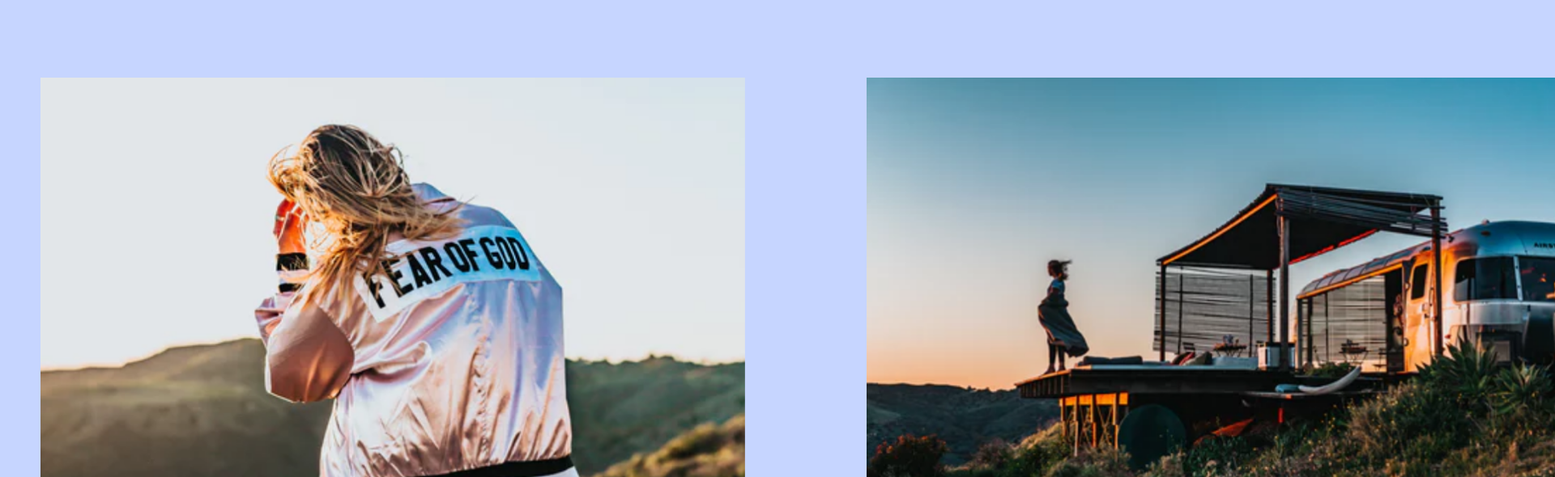
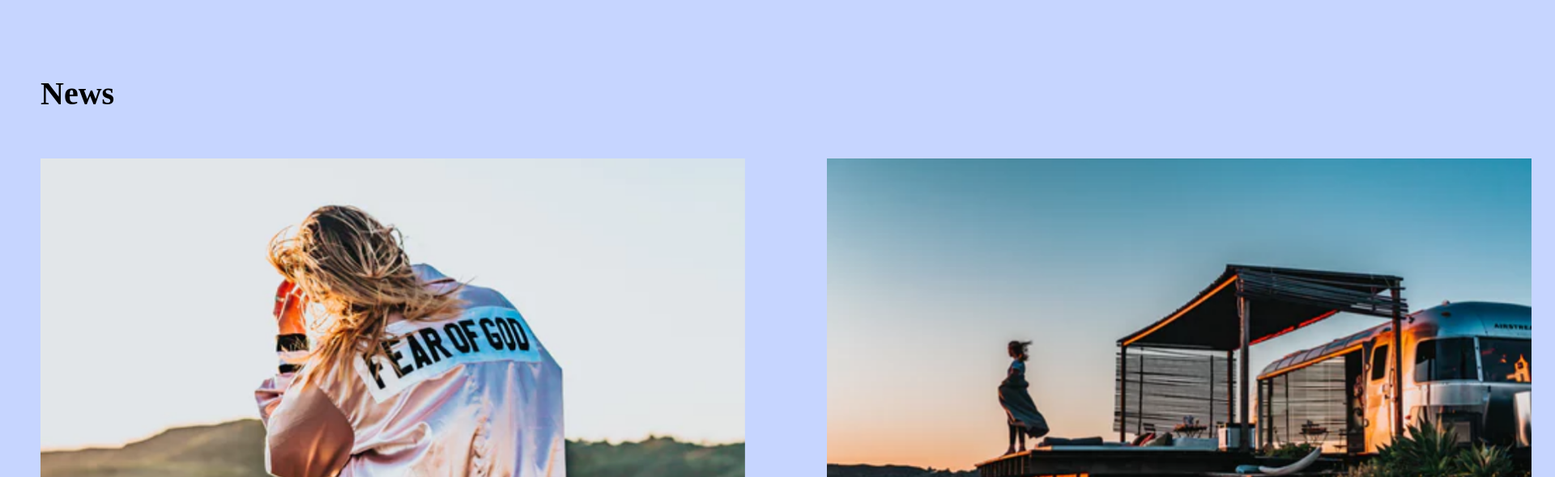
Before and after one commit to gvanca399/travel, a plain HTML site: page index.html in a window 1280 px wide. Shown: the part 686-1276 px from the top of the page at 81% size, 1920 px wide, since content can reach past the window. Drawn offline with Linux system fonts and the light colour scheme.

Commit message:
last changes for button

```diff
--- a/css/style.css
+++ b/css/style.css
@@ -43,7 +43,7 @@
 }
 .grid-contaner {
     display: grid;
-    grid-gap: 50px 50px;
+    grid-gap: 115px 1px;
     grid-template-columns:1fr 1fr 1fr ;
 }
 .grid-item {
@@ -51,6 +51,7 @@
     height: 775px;
     margin-left: 50px;
     margin-right: 50px;
+    border-bottom: 4px dotted #7C7C91;
 }
 .grid-item img {
     object-fit: cover;
@@ -61,7 +62,8 @@
 h1 {
     font-size:40px ;
     font-weight: bold;
-    margin-top: 95px;
+    margin-bottom: 60px;
+    margin-left: 50px;
 }
 h3 {
     font-size:25px ;
@@ -79,7 +81,7 @@
 h5 {
     float: right;
     clear: right;
-    color: tomato;
+    color: #A00000;
 }
 .one  {
     grid-column-start: 1;
--- a/index.html
+++ b/index.html
@@ -37,6 +37,9 @@
         </nav>
         <img class="coverImg" src="./images/cover.png" alt="coverphoto">
     </header>
+    <h1>
+        News
+    </h1>
     <div class="grid-contaner">
         <div class="grid-item">
             <article>
@@ -91,13 +94,16 @@
     </div>
     <footer>
         <div class="socmed">
+            <a href="#">
                 <svg xmlns="http://www.w3.org/2000/svg" width="50" height="50" viewbox="0 0 50 50">
                     <path id="facebook-brands" d="M58,33.152A25,25,0,1,0,29.094,58V40.423H22.743V33.152h6.351V27.611c0-6.3,3.73-9.785,9.443-9.785a38.249,38.249,0,0,1,5.6.491V24.5H40.98c-3.1,0-4.074,1.939-4.074,3.928v4.721H43.84l-1.109,7.271H36.906V58A25.115,25.115,0,0,0,58,33.152Z" transform="translate(-8 -8)" fill="#c6d5ff"/>
                 </svg>
+            </a>
+            <a href="#">
                 <svg xmlns="http://www.w3.org/2000/svg" width="61.5" height="50" viewbox="0 0 61.5 50">
                     <path id="twitter-brands" d="M55.178,60.543c.039.547.039,1.094.039,1.641,0,16.68-12.682,35.9-35.862,35.9A35.593,35.593,0,0,1,0,92.418a26.049,26.049,0,0,0,3.044.156,25.227,25.227,0,0,0,15.648-5.391,12.628,12.628,0,0,1-11.785-8.75,15.88,15.88,0,0,0,2.38.2A13.318,13.318,0,0,0,12.6,78.2,12.616,12.616,0,0,1,2.5,65.816V65.66a12.684,12.684,0,0,0,5.7,1.6,12.644,12.644,0,0,1-3.9-16.875,35.816,35.816,0,0,0,25.989,13.2,14.257,14.257,0,0,1-.312-2.891,12.614,12.614,0,0,1,21.814-8.633,24.8,24.8,0,0,0,8-3.047,12.581,12.581,0,0,1-5.541,6.953A25.248,25.248,0,0,0,61.5,54.02a27.11,27.11,0,0,1-6.322,6.523Z" transform="translate(0 -48.082)" fill="#c6d5ff"/>
                 </svg>
-
+            </a>
         </div>
     </footer>
 </body>
```
Lines whose indentation alone changed are shown as unchanged.
